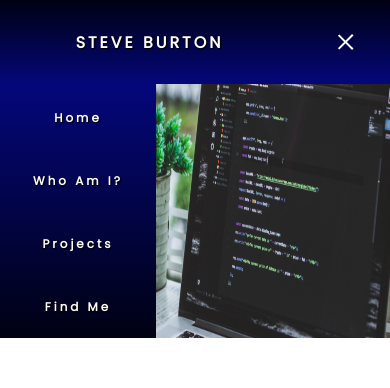
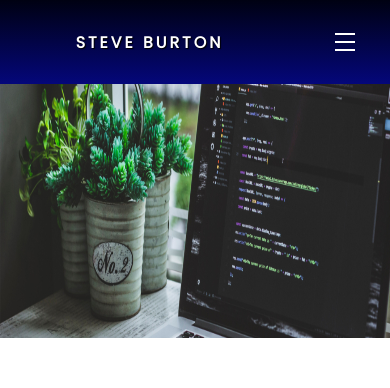
Before and after one commit to SteveBurtonWebDev/portfolio, a website: page index.html in a window 390 px wide. Both pictures are taken after a click on the element 344 px from the left and 42 px from the top of the page. Shown: the top 388 px of the page. Drawn offline with Linux system fonts and the light colour scheme.

Commit message:
removed mobilenav on click.  fixed bugs

```diff
--- a/app.js
+++ b/app.js
@@ -1,10 +1,6 @@
+
 const navSlide = () => {
-    const burger = document.querySelector('.burger');
-    const nav = document.querySelector('.navlinks');
-    const navLinks = document.querySelectorAll('.navlinks li');
-    const mainBody = document.querySelector('.mainBody');
-
-    burger.addEventListener('click', ()=> {
+  if (screen.width <= 768) {
     // toggle nav
     nav.classList.toggle('nav-active');
     // animate links
@@ -17,11 +13,12 @@ const navSlide = () => {
     });
     // toggle burger icon
     burger.classList.toggle('toggleBurger');
-    })
-
-
-
+  }
 }
 
-let imgMoved = false;
-navSlide();
+const burger = document.querySelector('.burger');
+const nav = document.querySelector('.navlinks');
+const navLinks = document.querySelectorAll('.navlinks li');
+
+burger.addEventListener('click', navSlide);
+nav.addEventListener('click', navSlide);
--- a/index.html
+++ b/index.html
@@ -39,7 +39,7 @@
           <h2>Who Am I?</h2>
               <p>Having made the jump and decided on a career change, I am now returning to my passion and taking a career in coding.</p>
               <p>I am competent in the above technologies and am currently available for work.</p>
-              <p id='projects'>I have a good understanding of general Computer Science and am happy to learn whatever technologies are required for any role.</p>
+              <p id='projects'>I have a good understanding of general Computer Science and am happy to learn any languages or frameworks required for any role.</p>
       </section>
       <section class="projects">
          <h2>Projects</h2>
--- a/style.css
+++ b/style.css
@@ -82,16 +82,15 @@ h1 {
     .navlinks {
         position: absolute;
         min-height: 30vh;
-        /* border-top: 1px solid rgb(60, 243, 235); */
         flex-direction: column;
         align-items: center;
-        /* background: linear-gradient(to bottom, rgb(56, 243, 235), rgb(24, 27, 164)); */
         background: linear-gradient(rgb(4, 7, 122),rgb(0, 1, 18));
         top: 10vh;
         width: 40%;
         right: 0px;
         transform: translateX(100%);
         transition: transform 0.6s ease-in;
+        opacity: 0;
     }
 
     .navlinks li {
@@ -106,6 +105,7 @@ h1 {
 
 .nav-active {
     transform: translateX(-150%);
+    opacity: 1;
 }
 
 @keyframes navLinkFade{
@@ -292,6 +292,8 @@ h1 {
 .project-box {
     width: 100%;
     margin: 0 auto;
+    border-top: 3px solid black;
+    border-bottom: 3px solid black;
     border-radius: 0 0;
 }
 .project-back {
```
Lines whose indentation alone changed are shown as unchanged.
